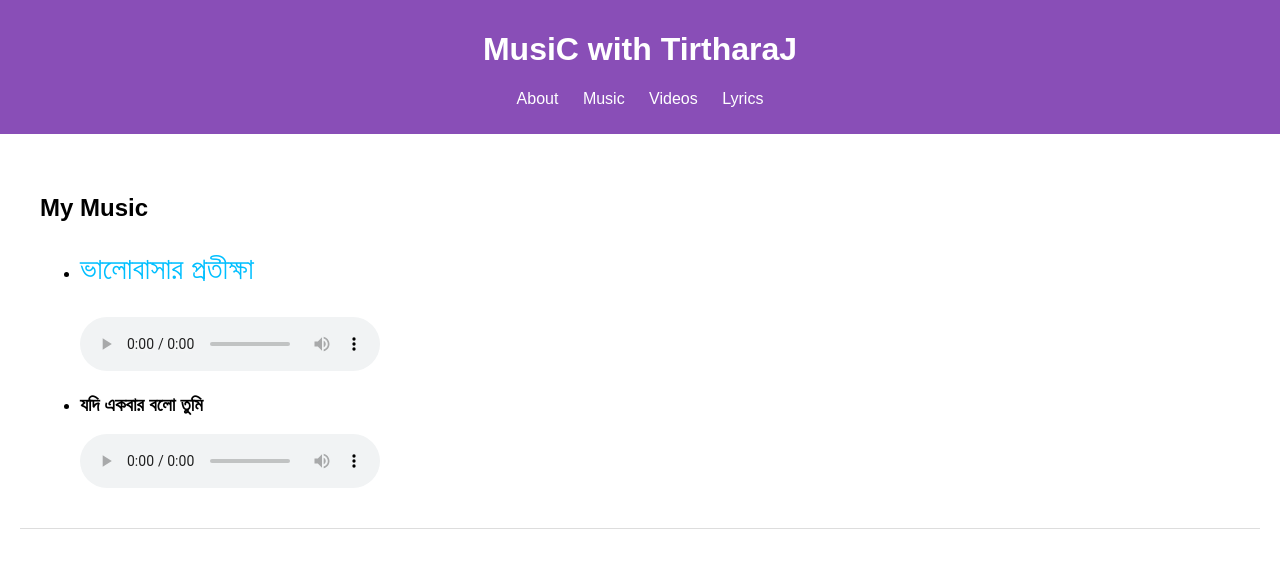
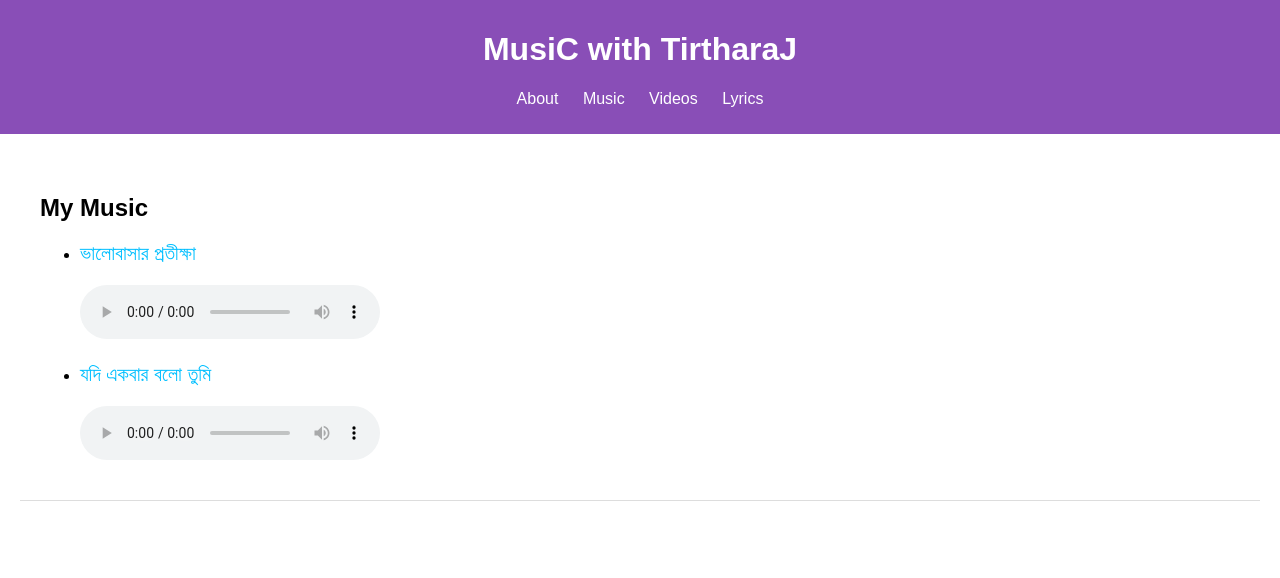
Before and after one commit to tirtha1125/my-music-2, a plain HTML site: page index.html in a window 1280 px wide. Shown: the top 578 px of the page. Drawn offline with Linux system fonts and the light colour scheme.

Commit message:
Update index.html

```diff
--- a/index.html
+++ b/index.html
@@ -57,14 +57,14 @@
         <h2>My Music</h2>
         <ul>
             <li>
-                <p style="font-size:30px;color:DeepSkyBlue">ভালোবাসার প্রতীক্ষা</p>
+                <p style="font-size:20px;color:DeepSkyBlue">ভালোবাসার প্রতীক্ষা</p>
                 <audio controls>
                     <source src="ভালোবাসার প্রতীক্ষা.mp3" type="audio/mpeg">
                     Your browser does not support the audio element.
                 </audio>
             </li>
             <li>
-                <h3>যদি একবার বলো তুমি</h3>
+                 <p style="font-size:20px;color:DeepSkyBlue">যদি একবার বলো তুমি</p>
                 <audio controls>
                     <source src="যদি একবার বলো তুমি  (1).mp3 " type="audio/mpeg">
                     Your browser does not support the audio element.
```
